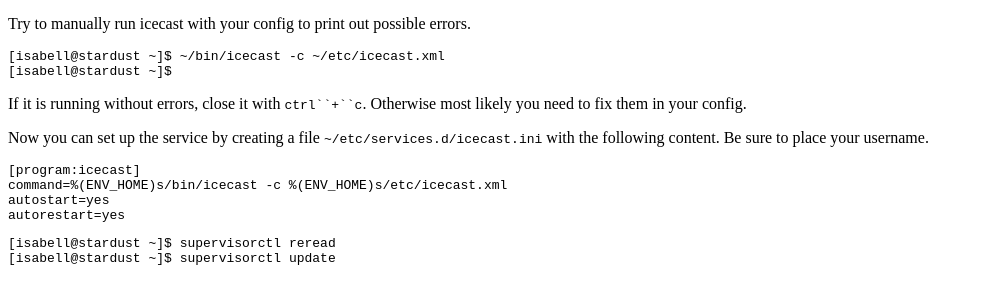
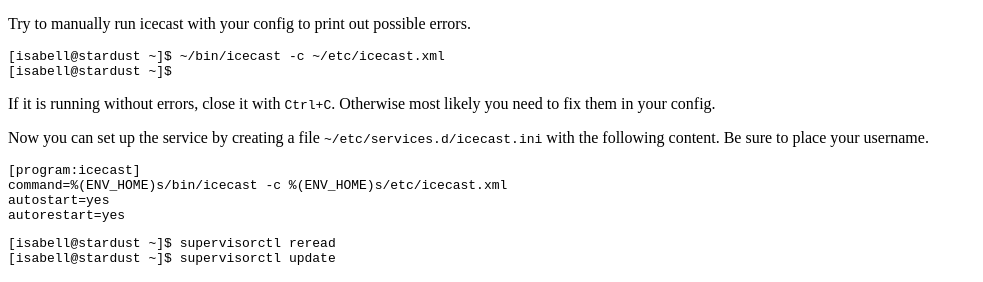
Before and after one commit to Uberspace/lab, a Sphinx documentation site: the page built from source/guide_icecast2.rst, in a window 1280 px wide and 900 px high, scrolled down 4334 px. Shown: the part 162-444 px from the top of the window, without its empty margins (0-983 px from the left). Built offline with Sphinx 7.4.7 and the Read the Docs theme 2.0.0, drawn with Linux system fonts in a browser that asks for light colours.

```diff
--- a/source/guide_icecast2.rst
+++ b/source/guide_icecast2.rst
@@ -147,7 +147,7 @@ Try to manually run icecast with your config to print out possible errors.
   [isabell@stardust ~]$ ~/bin/icecast -c ~/etc/icecast.xml
   [isabell@stardust ~]$
 
-If it is running without errors, close it with ``ctrl``+``c``. Otherwise most likely you need to fix them in your config.
+If it is running without errors, close it with ``Ctrl+C``. Otherwise most likely you need to fix them in your config.
 
 Now you can set up the service by creating a file ``~/etc/services.d/icecast.ini`` with the following content. Be sure to place your username.
 
```
